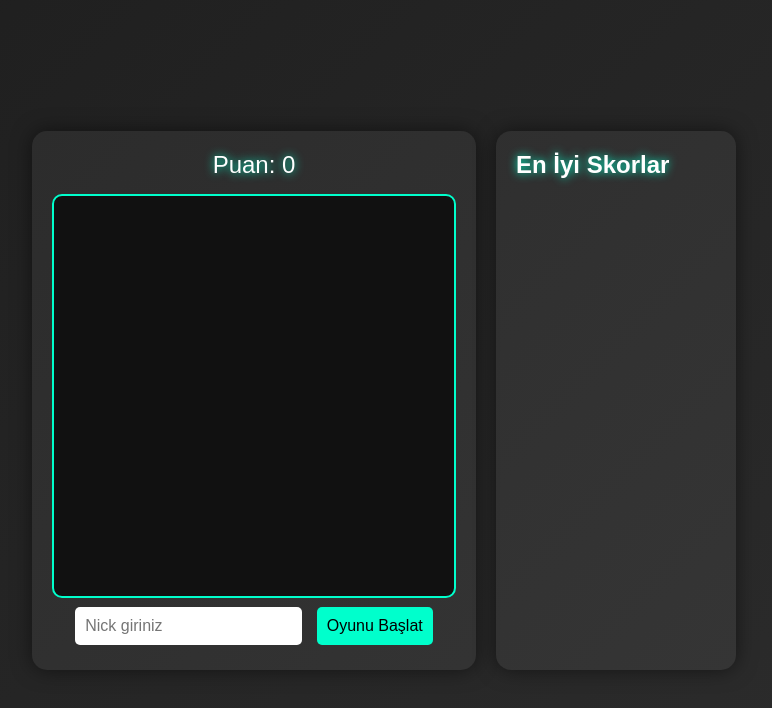
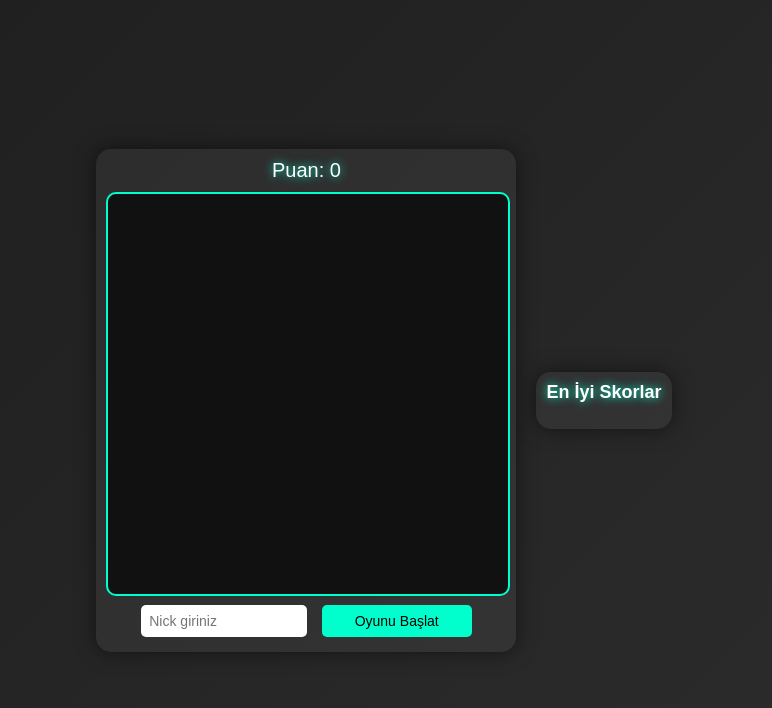
Before and after one commit to eksisnake/eksisnake, a plain HTML site: page index.html in a window 1280 px wide. Shown: the whole page, without its empty margins (256-1028 px from the left). Drawn offline with Linux system fonts and the light colour scheme; no server answers.

Commit message:
Add files via upload

```diff
--- a/index.html
+++ b/index.html
@@ -14,38 +14,50 @@
             margin: 0;
             font-family: 'Arial', sans-serif;
             color: #fff;
+            overflow: hidden;
         }
         .container {
             display: flex;
-            gap: 20px;
+            flex-direction: column;
+            gap: 10px;
+            align-items: center;
+            padding: 10px;
         }
         .game-container {
             background: rgba(255, 255, 255, 0.05);
-            padding: 20px;
+            padding: 10px;
             border-radius: 15px;
             box-shadow: 0 0 20px rgba(0, 0, 0, 0.5);
             text-align: center;
+            width: 100%;
+            max-width: 400px;
         }
         canvas {
             border: 2px solid #00ffcc;
             border-radius: 10px;
             background: #111;
+            width: 100%;
+            height: auto;
+            max-width: 400px;
+            max-height: 400px;
         }
         .score-board {
-            font-size: 24px;
-            margin-bottom: 15px;
+            font-size: 20px;
+            margin-bottom: 10px;
             text-shadow: 0 0 10px #00ffcc;
         }
         .leaderboard {
             background: rgba(255, 255, 255, 0.05);
-            padding: 20px;
+            padding: 10px;
             border-radius: 15px;
             box-shadow: 0 0 20px rgba(0, 0, 0, 0.5);
-            width: 200px;
+            width: 100%;
+            max-width: 200px;
         }
         .leaderboard h2 {
             margin-top: 0;
             text-shadow: 0 0 10px #00ffcc;
+            font-size: 18px;
         }
         .leaderboard ul {
             list-style: none;
@@ -53,16 +65,18 @@
         }
         .leaderboard li {
             margin: 5px 0;
-            font-size: 16px;
+            font-size: 14px;
         }
         button, input {
-            padding: 10px;
-            font-size: 16px;
+            padding: 8px;
+            font-size: 14px;
             background: #00ffcc;
             border: none;
             border-radius: 5px;
             margin: 5px;
             transition: transform 0.2s, box-shadow 0.2s;
+            width: 100%;
+            max-width: 150px;
         }
         button:hover, input:hover {
             transform: scale(1.05);
@@ -72,13 +86,22 @@
             background: #fff;
             color: #000;
         }
+        @media (min-width: 600px) {
+            .container {
+                flex-direction: row;
+                gap: 20px;
+            }
+            .game-container, .leaderboard {
+                width: auto;
+            }
+        }
     </style>
 </head>
 <body>
     <div class="container">
         <div class="game-container">
             <div class="score-board">Puan: <span id="score">0</span></div>
-            <canvas id="gameCanvas" width="400" height="400"></canvas>
+            <canvas id="gameCanvas"></canvas>
             <br>
             <input type="text" id="nickname" placeholder="Nick giriniz" maxlength="15">
             <button onclick="startGame()">Oyunu Başlat</button>
@@ -89,7 +112,7 @@
         </div>
     </div>
 
-    <!-- Firebase SDK (Eski Sürüm, Modül Dışı) -->
+    <!-- Firebase SDK -->
     <script src="https://www.gstatic.com/firebasejs/8.10.1/firebase-app.js"></script>
     <script src="https://www.gstatic.com/firebasejs/8.10.1/firebase-database.js"></script>
 
@@ -116,6 +139,11 @@
         const nicknameInput = document.getElementById('nickname');
         const leaderboardList = document.getElementById('leaderboardList');
 
+        // Canvas boyutunu dinamik yap
+        const maxCanvasSize = Math.min(window.innerWidth * 0.9, window.innerHeight * 0.6, 400);
+        canvas.width = maxCanvasSize;
+        canvas.height = maxCanvasSize;
+
         const gridSize = 20;
         const tileCount = canvas.width / gridSize;
 
@@ -137,6 +165,41 @@
         });
 
         document.addEventListener('keydown', changeDirection);
+        canvas.addEventListener('touchstart', handleTouchStart, false);
+        canvas.addEventListener('touchmove', handleTouchMove, false);
+
+        let touchStartX = 0;
+        let touchStartY = 0;
+
+        function handleTouchStart(event) {
+            const touch = event.touches[0];
+            touchStartX = touch.clientX;
+            touchStartY = touch.clientY;
+            event.preventDefault();
+        }
+
+        function handleTouchMove(event) {
+            const touch = event.touches[0];
+            const touchEndX = touch.clientX;
+            const touchEndY = touch.clientY;
+
+            const deltaX = touchEndX - touchStartX;
+            const deltaY = touchEndY - touchStartY;
+
+            if (Math.abs(deltaX) > Math.abs(deltaY)) {
+                // Yatay kaydırma
+                if (deltaX > 0 && dx !== -1) { dx = 1; dy = 0; } // Sağ
+                else if (deltaX < 0 && dx !== 1) { dx = -1; dy = 0; } // Sol
+            } else {
+                // Dikey kaydırma
+                if (deltaY > 0 && dy !== -1) { dx = 0; dy = 1; } // Aşağı
+                else if (deltaY < 0 && dy !== 1) { dx = 0; dy = -1; } // Yukarı
+            }
+
+            touchStartX = touchEndX;
+            touchStartY = touchEndY;
+            event.preventDefault();
+        }
 
         function startGame() {
             playerName = nicknameInput.value.trim();
@@ -225,6 +288,13 @@
                 leaderboardList.appendChild(li);
             });
         }
+
+        // Pencere yeniden boyutlandırıldığında canvas’i güncelle
+        window.addEventListener('resize', () => {
+            const newSize = Math.min(window.innerWidth * 0.9, window.innerHeight * 0.6, 400);
+            canvas.width = newSize;
+            canvas.height = newSize;
+        });
     </script>
 </body>
 </html>
```
